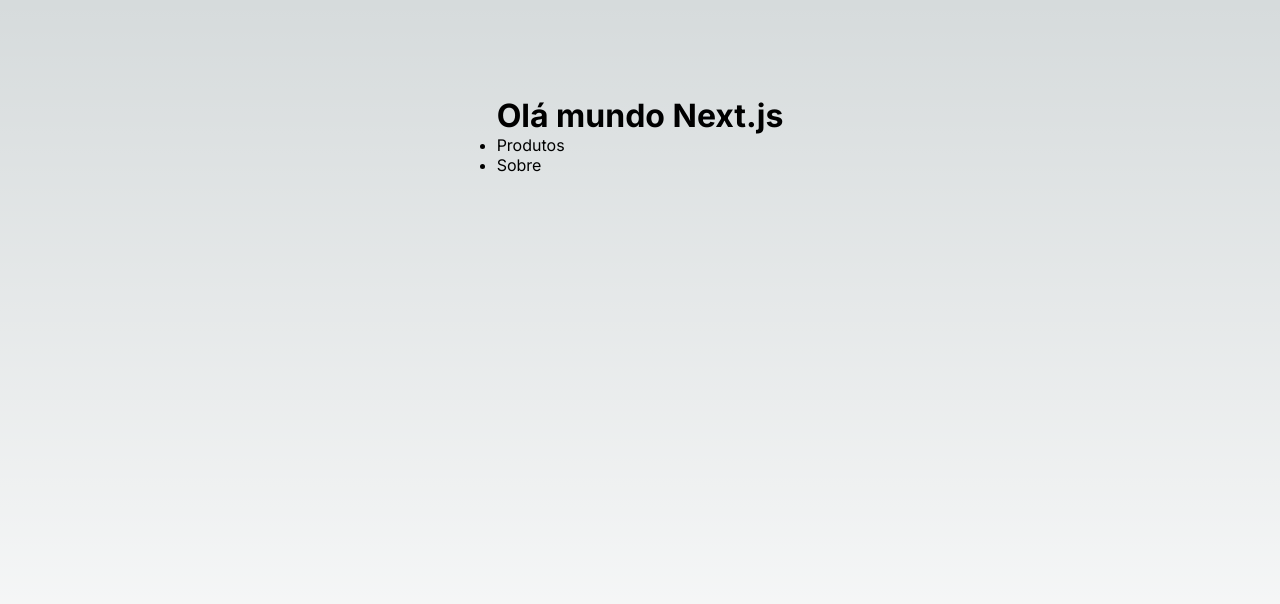
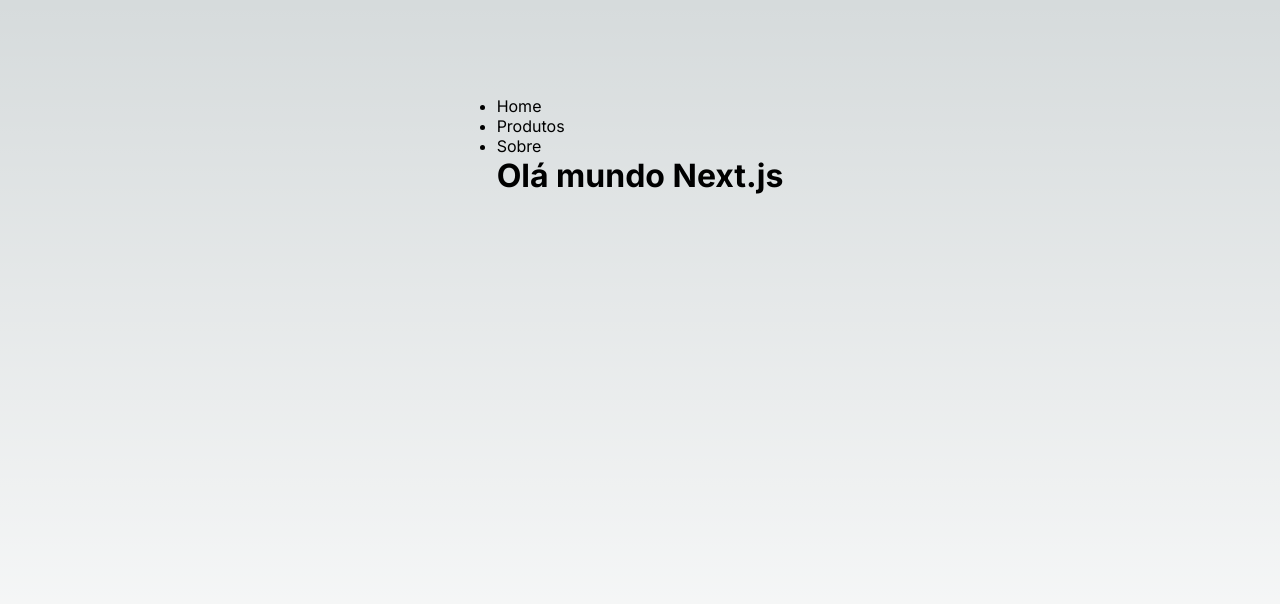
Before and after one commit to pedrojunior079/curso-nextjs, a Next.js app: page / in a window 1280 px wide. Shown: the top 604 px of the page. Built offline with nearby package versions, Linux system fonts and the light colour scheme.

Commit message:
Componentes no Next #07

```diff
--- /dev/null
+++ b/src/components/Navbar.js
@@ -0,0 +1,19 @@
+import Link from "next/link";
+
+export default function Navbar(){
+    return(
+      <>
+        <ul>
+           <li>
+             <Link href="/">Home</Link>
+           </li>
+           <li>
+             <Link href="/products">Produtos</Link>
+           </li>
+            <li>
+             <Link href="/about">Sobre</Link>
+           </li>
+         </ul>
+      </>
+    )
+}
--- a/src/pages/about.js
+++ b/src/pages/about.js
@@ -1,7 +1,9 @@
+import Navbar from "@/components/Navbar"
 import Link from "next/link"
 export default function About(){
     return (
     <>
+    <Navbar/>
      <h1>Página sobre</h1>
      <Link href="/">Home</Link>
     </>
--- a/src/pages/index.js
+++ b/src/pages/index.js
@@ -2,7 +2,7 @@
 import Image from 'next/image'
 import { Inter } from 'next/font/google'
 import styles from '@/styles/Home.module.css'
-import Link from 'next/link'
+import Navbar from '@/components/Navbar'
 
 const inter = Inter({ subsets: ['latin'] })
 
@@ -17,15 +17,8 @@
       </Head>
       <main className={`${styles.main} ${inter.className}`}>
         <div className={styles.container}>
-           <h1>Olá mundo Next.js</h1>
-           <ul>
-             <li>
-               <Link href="/products">Produtos</Link>
-             </li>
-             <li>
-               <Link href="/about">Sobre</Link>
-             </li>
-           </ul>
+          <Navbar/>
+          <h1>Olá mundo Next.js</h1>
         </div>
       </main>
     </>
--- a/src/pages/products/index.js
+++ b/src/pages/products/index.js
@@ -1,7 +1,9 @@
+import Navbar from "@/components/Navbar"
 import Link from "next/link"
 export default function Products(){
   return (
      <>
+      <Navbar/>
       <h1>Página de Produtos</h1>
       <Link href="/">Voltar</Link>
      </>
```
Also changed, not shown: 1 other file (tests, documents, lock files or other folders).
